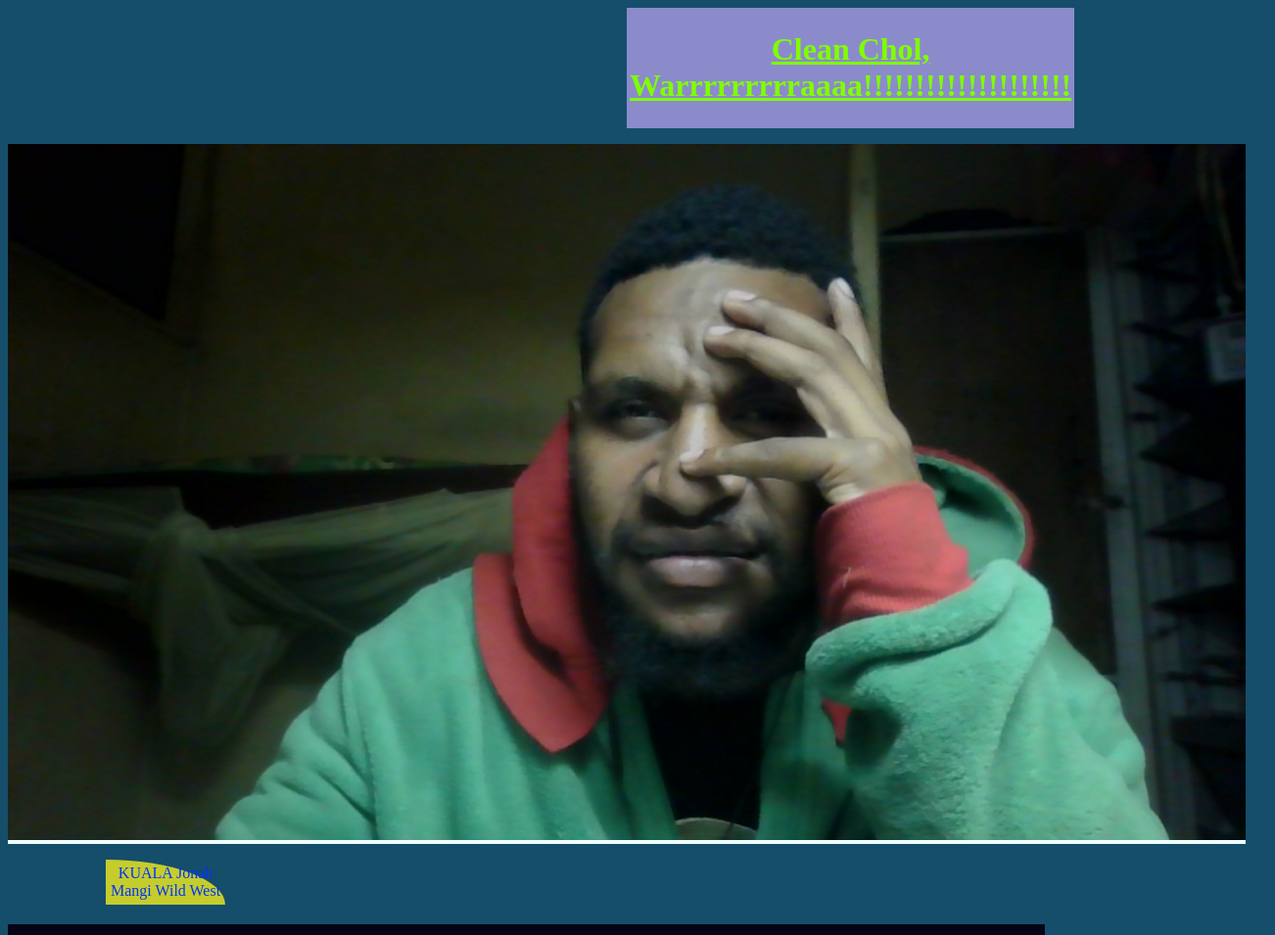
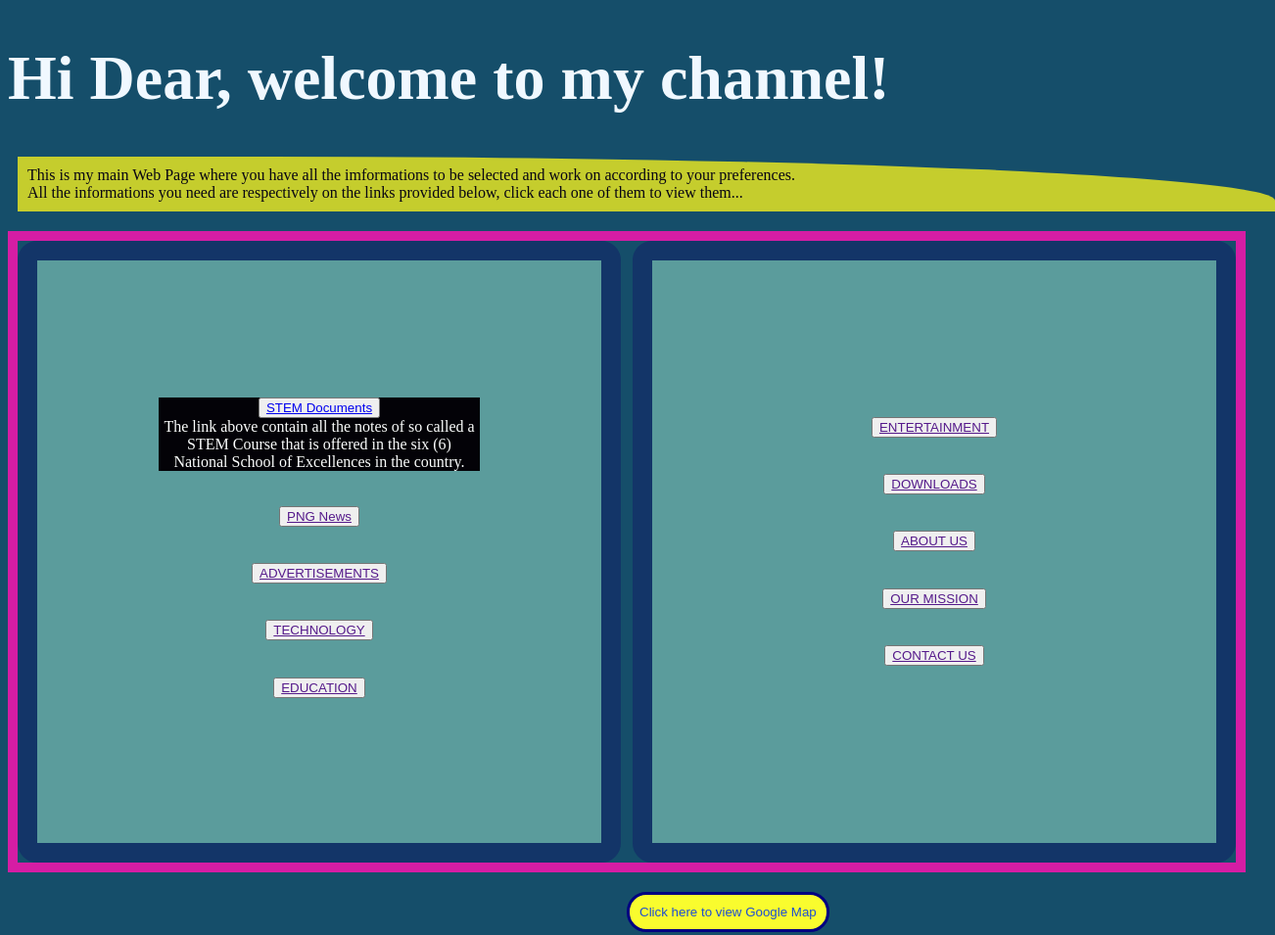
Before and after one commit to JonahKUALA/monpii, a plain HTML site: page index.html in a window 1280 px wide. Shown: the top 955 px of the page at 98% size, 1302 px wide, since content can reach past the window. Drawn offline with Linux system fonts and the light colour scheme.

Commit message:
Add files via upload

```diff
--- a/index.html
+++ b/index.html
@@ -15,58 +15,46 @@
             text-align: center;
         }
         #kom {
-            width: 100%;
-            max-width: fit-content;
-            max-height: fit-content;
-            padding:3px;
-            margin-left: 50%;
-            margin-right: 50%;
-            text-align: center;
-            background-color: rgb(139, 139, 203);
-            color: chartreuse;
+            font-size: 400%;
+            color: aliceblue;
         }
         #box {
             width: 100%;
-            max-width: fit-content;
-            max-height: fit-content;
-            padding: 5px;
-            text-align: center;
-            color: rgb(0, 51, 255);
+            padding: 10px;
+            text-align: left;
+            color: rgb(8, 5, 19);
             background-color: rgb(197, 205, 45);
-            border-top-right-radius: 100%;
+            border-top-right-radius: 80%;
             margin-top: 0.5px;
             margin-bottom: 20px;
-            margin-left: 100px;
+            margin-left: 10px;
             margin-right: 200px;
         }
 
         .container {
-            border: 50px solid rgb(5, 5, 23);
+            border: 10px solid rgb(213, 29, 164);
             display:flex;
-            gap:25px;
-            width:100%;
-            max-width: fit-content;
-            max-height: fit-content;
+            gap:12px;
         }
 
         .box_mendai {
-            border: 20px solid green;
+            border: 20px solid rgb(19, 53, 104);
             text-align: center;
             border-radius: 20px;
             flex: 1;
-            padding: 50px;
+            padding: 10%;
 
-            background-color: rgb(9, 11, 11);
+            background-color: rgb(91, 156, 156);
             color: rgb(252, 254, 253);
         }
 
         .box_laap {
-            border: 20px solid green;
-            padding:50px;
+            border: 20px solid rgb(19, 53, 104);
+            padding:10%;
             text-align: center;
             border-radius: 20px;
             flex: 1;
-           background-color: rgb(6, 9, 9);
+           background-color: rgb(91, 156, 156);
             color: #fdfdfe;
         }
 
@@ -97,44 +85,52 @@
             transform: scale(1.5);
         }
 
+        .STEM {
+            background-color: #030207;
+        }
+
     </style>
 
     <body>
 
 
 
-        <div id="kom"><h1><u>Clean Chol, Warrrrrrrrraaaa!!!!!!!!!!!!!!!!!!!!</u></h1></div>
-       <p> <img src="jaykay.jpg" alt="this is an image" width="100%" max-height="fit-content" max-width="fit-content"></p>
+    <h1 id="kom">Hi Dear, welcome to my channel!</h1>
 
 
 
-       <p><div id="box">KUALA Jonah <br>Mangi Wild West</div></p>
+       <p><div id="box">This is my main Web Page where you have all the imformations to be selected and work on according to your preferences.
+        <br>All the informations you need are respectively on the links provided below, click each one  of them to view them...</div></p>
 
 
 
         <div class="container">
             <div class="box_mendai">
-                <h1>Oii, kaikai leg na go slip</h1>
+                <p class="STEM"><button><a href="STEM NOTES">STEM Documents</a></button>
+                <br>The link above contain all the notes of so called a STEM Course that is offered in the six (6) National School of Excellences in the country.</p>
+                <h1><button><a href="">PNG News</a></button></h1>
+                <h1><button><a href="">ADVERTISEMENTS</a></button></h1>
+                <h1><button><a href="">TECHNOLOGY</a></button></h1>
+                <h1><button><a href="">EDUCATION</a></button></h1>
             </div>
 
             <div class="box_laap">
-                <h1>Me kaikai, you maski!!!</h1>
+                <h1><button><a href="">ENTERTAINMENT</a></button></h1>
+                <h1><button><a href="">DOWNLOADS</a></button></h1>
+                <h1><button><a href="">ABOUT US</a></button></h1>
+                <h1><button><a href="">OUR MISSION</a></button></h1>
+                <h1><button><a href="">CONTACT US</a></button></h1>
             </div>
         </div>
 
 
 
         <!--This is a Button.-->
-        <a href="https://maps.google.com/"><button class="button">Click here to view Google Map</button></a>
+        <button class="button" href="https://maps.google.com/">Click here to view Google Map</button>
 
 
 
         <h1>Hello JavaScript!</h1><br>
-
-        <!--Button for the Google Map link-->
-        <button class="button2"><a href="https://maps.google.com">Bluetooth</a></button>
-
-
 
         <script>
             document.write('<br>');
```
